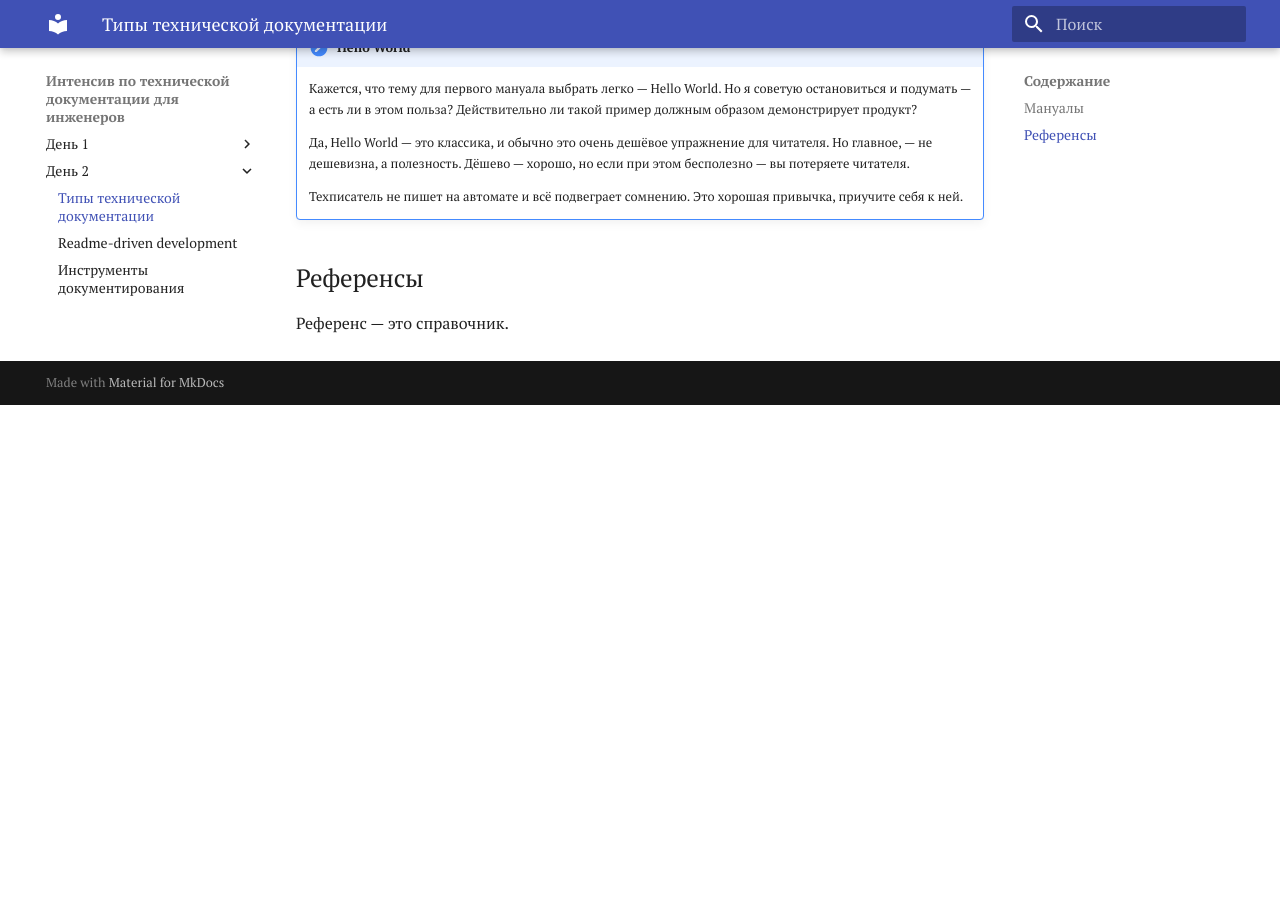
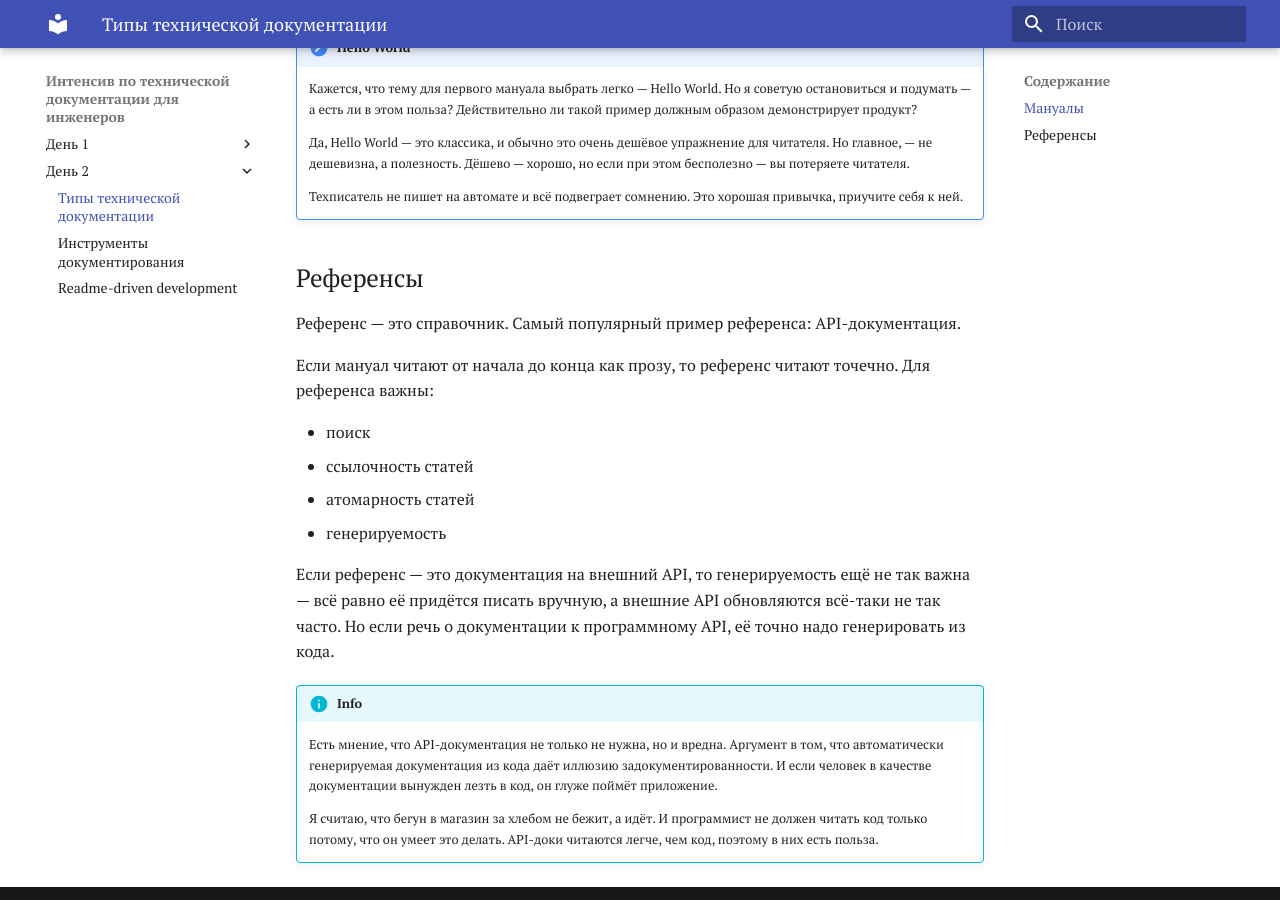
Before and after one commit to moigagoo/techdocs, an MkDocs documentation site: the page built from docs/day2/techdoc-kinds.md, in a window 1280 px wide and 900 px high, scrolled down 951 px. Built offline with MkDocs 1.6.1 and Material for MkDocs 9.7.7, drawn with Linux system fonts in a browser that asks for light colours; some web fonts are replaced; before the commit the page ends 1356 px from its top, so only the background shows below that.

Commit message:
Add info on references.

```diff
--- a/docs/day2/techdoc-kinds.md
+++ b/docs/day2/techdoc-kinds.md
@@ -43,4 +43,18 @@
 
 ## Референсы
 
-Референс — это справочник.
+Референс — это справочник. Самый популярный пример референса: API-документация.
+
+Если мануал читают от начала до конца как прозу, то референс читают точечно. Для референса важны:
+
+-   поиск
+-   ссылочность статей
+-   атомарность статей
+-   генерируемость
+
+Если референс — это документация на внешний API, то генерируемость ещё не так важна — всё равно её придётся писать вручную, а внешние API обновляются всё-таки не так часто. Но если речь о документации к программному API, её точно надо генерировать из кода.
+
+!!! info
+    Есть мнение, что API-документация не только не нужна, но и вредна. Аргумент в том, что автоматически генерируемая документация из кода даёт иллюзию задокументированности. И если человек в качестве документации вынужден лезть в код, он глуже поймёт приложение.
+
+    Я считаю, что бегун в магазин за хлебом не бежит, а идёт. И программист не должен читать код только потому, что он умеет это делать. API-доки читаются легче, чем код, поэтому в них есть польза.
--- a/mkdocs.yml
+++ b/mkdocs.yml
@@ -8,8 +8,8 @@
     - day1/document.md
   - День 2:
     - day2/techdoc-kinds.md
-    - day2/readme.md
-    - day2/tools.md
+    - day2/problems-and-tools.md
+    - day2/rdd.md
 
 theme:
   name: material
```
Also changed, not shown: docs/day2/problems-and-tools.md (renamed from docs/day2/tools.md), docs/day2/rdd.md (renamed from docs/day2/readme.md).
